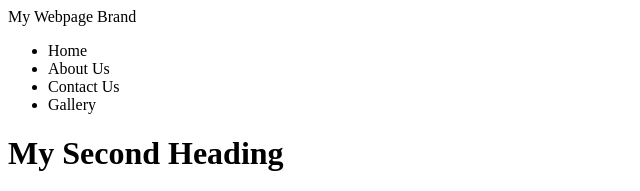
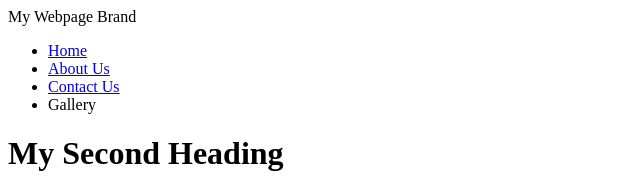
Before and after one commit to dannysegal18/week1day2, a plain HTML site: page page2.html in a window 1280 px wide. Shown: the top 191 px of the page, without its empty margins (0-640 px from the left). Drawn offline with Linux system fonts and the light colour scheme.

Commit message:
Update page2.html

```diff
--- a/page2.html
+++ b/page2.html
@@ -11,9 +11,9 @@
 <!-- Main Navigation -->
     <nav>
         <ul>
-            <li>Home</li>
-            <li>About Us</li>
-            <li>Contact Us</li>
+            <li><a href="index.html">Home</a></li>
+            <li><a href="page2.html">About Us</a></li>
+            <li><a href="page3.html">Contact Us</a></li>
             <li>Gallery</li>
         </u1>
     </nav>
```
